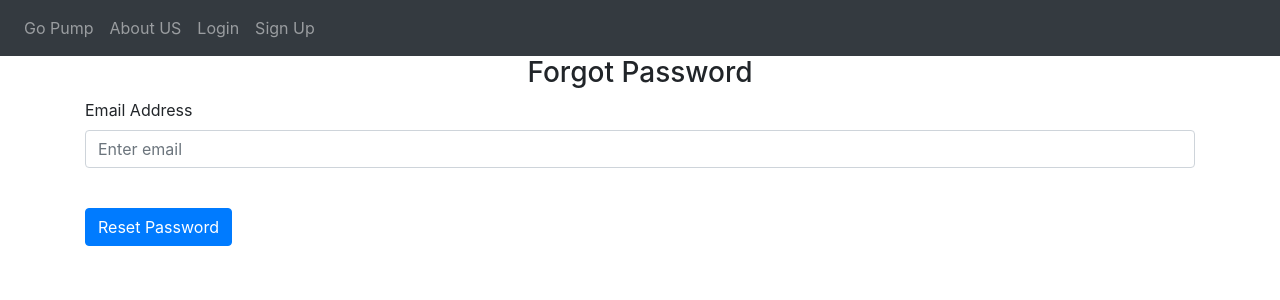
After one commit to Quanij/Go-Pump, a Flask app: page /forgot-password in a window 1280 px wide. The commit adds this page. Shown: the top 300 px of the page. Run offline with Flask 3, Linux system fonts and the light colour scheme; some libraries are stand-ins or nearby versions.

Commit message:
added forgot password function and add .gitignore file

```diff
--- a/website/__init__.py
+++ b/website/__init__.py
@@ -5,12 +5,14 @@ from flask_login import LoginManager
 
 db = SQLAlchemy()
 DB_NAME = "database.db"
+DB_PATH = path.join(path.abspath(path.dirname(__file__)), '..', 'instance', DB_NAME)
 
 
 def create_app():
     app = Flask(__name__, static_folder='static')
     app.config['SECRET_KEY'] = 'thisismysecretkey'
-    app.config['SQLALCHEMY_DATABASE_URI'] = F'sqlite:///{DB_NAME}'
+    ## app.config['SQLALCHEMY_DATABASE_URI'] = F'sqlite:///{DB_NAME}'
+    app.config['SQLALCHEMY_DATABASE_URI'] = f'sqlite:///{DB_PATH}'
     db.init_app(app)
 
     from .views import views
@@ -34,7 +36,7 @@ def create_app():
     return app
 
 def create_database(app):
-    if not path.exists('website/' + DB_NAME):
+    if not path.exists('instance/' + DB_NAME):
         with app.app_context():
             db.create_all()
             print('Created Database!')
--- a/website/auth.py
+++ b/website/auth.py
@@ -63,3 +63,50 @@ def sign_up():
             return redirect(url_for('views.home'))
 
     return render_template("sign_up.html", user=current_user)
+
+@auth.route('/forgot-password', methods=['GET', 'POST'])
+def forgot_password():
+    if request.method == 'POST':
+        email = request.form.get('email')
+        user = User.query.filter_by(email=email).first()
+        if user:
+            ## print(email)
+            return redirect(url_for('auth.reset_password', email=email))
+        else:
+            flash('Email doesn\'t.', category='error')
+    return render_template("forgot_password.html", user=current_user)
+
+@auth.route('/reset-password', methods=['GET', 'POST'])
+def reset_password():
+    email = request.args.get('email')
+    ## print('email:', email) # Debug statement
+    user = User.query.filter_by(email=email).first()
+    ## print(type(user))
+    ## print(user.password)
+    if request.method == 'POST':
+        # Retrieve the user's new password from the form data
+        new_password = request.form.get('new_password')
+        confirm_password = request.form.get('confirm_password')
+
+        if new_password != confirm_password:
+            flash('Passwords don\'t match', category='error')
+        elif len(new_password) < 7:
+            flash('Email must be atleast 7 character', category='error')
+        else:
+            # Hash the new password
+            hashed_password = generate_password_hash(new_password, method='sha256')
+
+            # Update the user's password in the database
+            user.password = hashed_password
+            ## print('password new:',user.password)
+            try:
+                db.session.commit()
+            except Exception as e:
+                print(e)
+
+            flash('Your password has been updated!', category='success')
+            # Redirect the user to the login page
+            return redirect(url_for('auth.login'))
+
+    # If the request method is GET, render the reset password form
+    return render_template('reset_password.html', user=current_user)
--- a/website/templates/base.html
+++ b/website/templates/base.html
@@ -65,7 +65,7 @@
     {% endif %}
     {% endwith %}
 
-    <div class="container" style='text-align:center' >{%block content%} {%endblock%}</div>
+    <div class="container" style='text-align:left' >{%block content%} {%endblock%}</div>
     <script
       src="https://code.jquery.com/jquery-3.2.1.slim.min.js"
       integrity="sha384-KJ3o2DKtIkvYIK3UENzmM7KCkRr/rE9/Qpg6aAZGJwFDMVNA/GpGFF93hXpG5KkN"
@@ -82,9 +82,5 @@
       crossorigin="anonymous"
     ></script>
 
-    <script
-      type="text/javascript"
-      src="{{ url_for('static', filename='index.js') }}"
-    ></script>
   </body>
 </html>
--- /dev/null
+++ b/website/templates/forgot_password.html
@@ -0,0 +1,18 @@
+{% extends "base.html" %} {% block title %}Forgot Password{% endblock %} {%
+block content %}
+<form method="POST">
+  <h3 align="center">Forgot Password</h3>
+  <div class="form-group">
+    <label for="email">Email Address</label>
+    <input
+      type="email"
+      class="form-control"
+      id="email"
+      name="email"
+      placeholder="Enter email"
+    />
+  </div>
+  <br />
+  <button type="submit" class="btn btn-primary">Reset Password</button>
+</form>
+{% endblock %}
--- a/website/templates/login.html
+++ b/website/templates/login.html
@@ -24,5 +24,8 @@
       </div>
       <br />
       <button type="submit" class="btn btn-primary">Login</button>
+      <br>
+      <a href="/forgot-password">Forgot Password?</a>
+
     </form>
     {% endblock %}
```
Also changed, not shown: website/static/index.js (deleted, +0 -8 lines), website/templates/my_tire.html (+0 -19 lines), website/templates/reset_password.html (added, +15 -0 lines), website/views.py (+3 -14 lines), instance/database.db, 1 other file.
